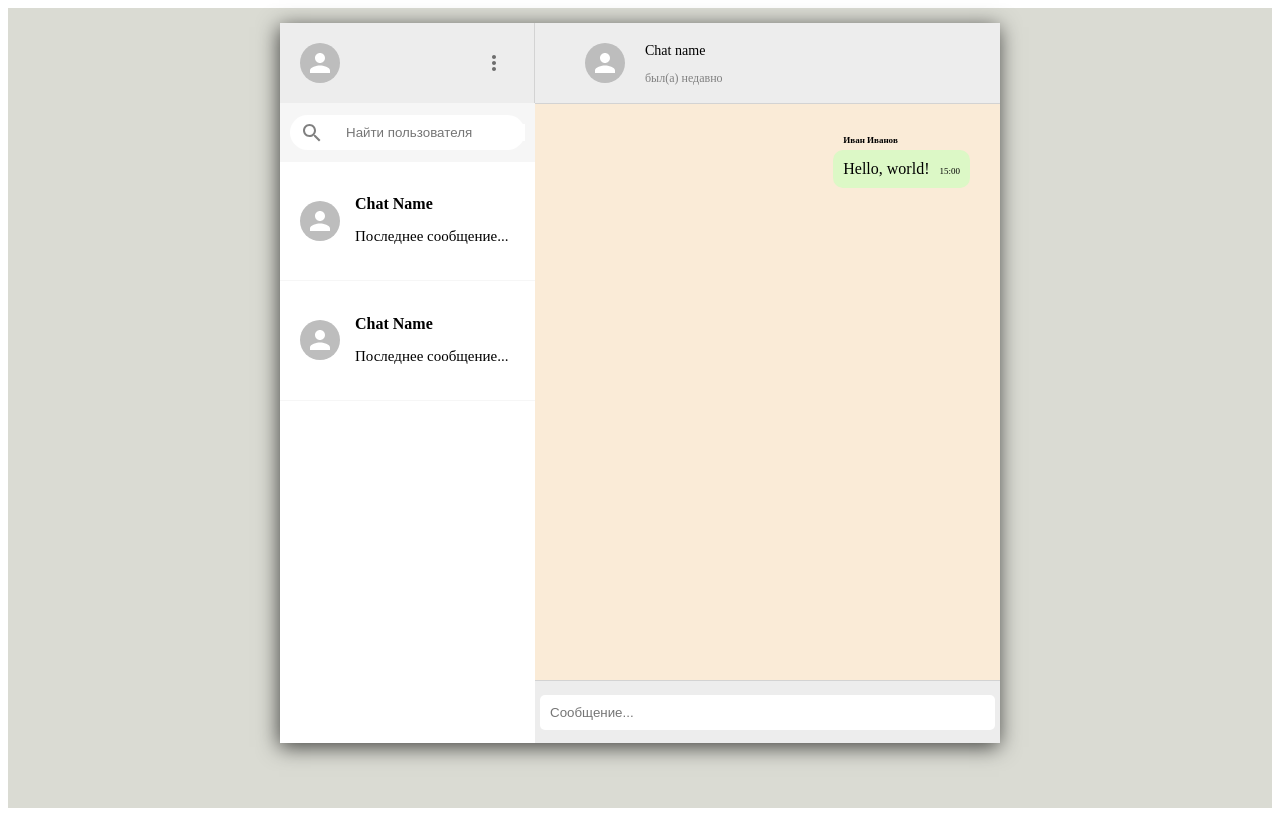
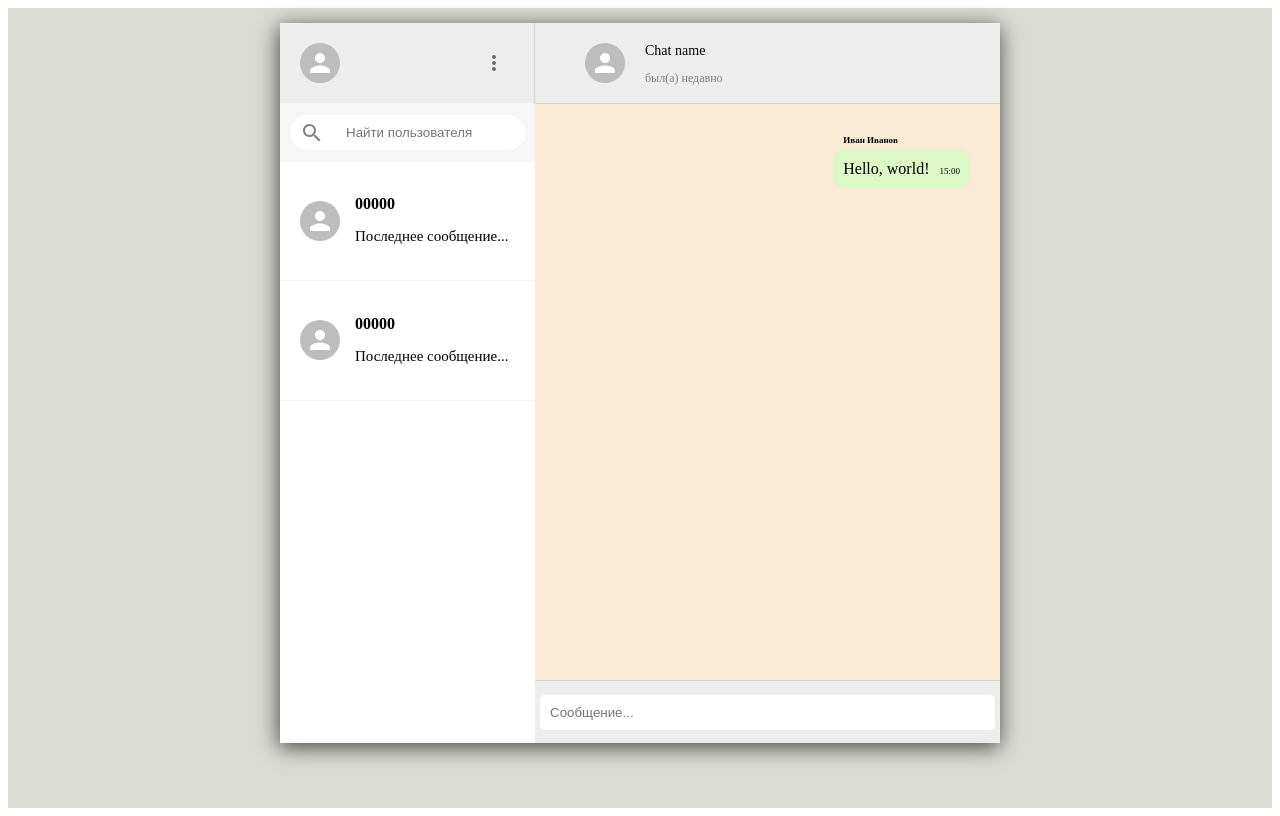
Before and after one commit to GlebLudis/test_task_green_api, a React (Create React App) app: page / in a window 1280 px wide. Built offline with nearby package versions, Linux system fonts and the light colour scheme.

Commit message:
add INIT_STATE and context providers

```diff
--- a/package.json
+++ b/package.json
@@ -11,8 +11,10 @@
     "@testing-library/jest-dom": "^5.16.5",
     "@testing-library/react": "^13.4.0",
     "@testing-library/user-event": "^13.5.0",
+    "axios": "^1.4.0",
     "react": "^18.2.0",
     "react-dom": "^18.2.0",
+    "react-router-dom": "^6.11.1",
     "react-scripts": "5.0.1",
     "web-vitals": "^2.1.4"
   },
--- a/src/App.js
+++ b/src/App.js
@@ -1,16 +1,27 @@
 import React from "react";
 import './App.css';
-import Sidebar from "./components/Sidebar/Sidebar";
-import Chat from "./components/Chat/Chat";
+import { BrowserRouter, Routes, Route } from "react-router-dom";
+import Chatpage from "./pages/chatpage";
+import Loginpage from "./pages/loginpage";
+import AuthContextProvider from "./context/AuthContext";
+import ContactContextProvider from "./context/UsersContext";
+import ChatContextProvider from "./context/ChatContextProvider";
+
 
 function App() {
   return (
-      <div className='app'>
-        <div className="app__body">
-            <Sidebar />
-            <Chat/>
-        </div>
-      </div>
+      <BrowserRouter>
+              <AuthContextProvider>
+                  <ContactContextProvider>
+                      <ChatContextProvider>
+                          <Routes>
+                              <Route exact path="/login" element={<Loginpage />} />
+                              <Route exact path="/" element={<Chatpage />} />
+                          </Routes>
+                      </ChatContextProvider>
+                  </ContactContextProvider>
+              </AuthContextProvider>
+      </BrowserRouter>
   );
 }
 
--- /dev/null
+++ b/src/Data.js
@@ -0,0 +1,2 @@
+export const contactList = [];
+export const messagesList = []
--- a/src/components/SidebarChat/SidebarChat.js
+++ b/src/components/SidebarChat/SidebarChat.js
@@ -2,12 +2,13 @@ import React from "react";
 import "./SidebarChat.css"
 import {Avatar} from "@mui/material";
 
-function SidebarChat() {
+function SidebarChat(props) {
+    const { userData } = props;
     return(
         <div className="sidebarChat">
             <Avatar/>
             <div className="sidebarChat__info">
-                <h2>Chat Name</h2>
+                <h2>00000</h2>
                 <p>Последнее сообщение...</p>
             </div>
         </div>
--- /dev/null
+++ b/src/consts.js
@@ -0,0 +1,5 @@
+export const API = "https://api.green-api.com/waInstance";
+export const METHODS = {
+    GetSettings: "GetSettings",
+    SendMessage: "SendMessage",
+};
--- /dev/null
+++ b/src/context/AuthContext.js
@@ -0,0 +1,78 @@
+import axios from "axios";
+import React, { createContext, useContext, useReducer, useState } from "react";
+import { useNavigate } from "react-router-dom";
+import {METHODS, API} from "../consts";
+
+export const authContext = createContext();
+export const useAuth = () => {
+    return useContext(authContext);
+};
+
+const INIT_STATE = {
+    user: false,
+    userData: {},
+};
+
+const reducer = (state = INIT_STATE, action) => {
+    switch (action.type) {
+        case METHODS.GetSettings:
+            return {
+                ...state,
+                userData: action.payload,
+            };
+        case "user":
+            return {
+                ...state,
+                user: action.payload,
+            };
+        default:
+            return state;
+    }
+};
+
+const AuthContextProvider = ({ children }) => {
+    const [state, dispatch] = useReducer(reducer, INIT_STATE);
+    const [authData, setAuthData] = useState({
+        idInstance: "",
+        apiTokenInstance: "",
+    });
+    const navigate = useNavigate();
+
+    const handleSubmit = (e) => {
+        e.preventDefault();
+        axios
+            .get(
+                API +
+                authData.idInstance +
+                "/" +
+                METHODS.GetSettings +
+                "/" +
+                authData.apiTokenInstance
+            )
+            .then((res) => {
+                dispatch({
+                    type: METHODS.GetSettings,
+                    payload: res.data,
+                });
+                dispatch({
+                    type: "user",
+                    payload: true,
+                });
+                navigate("/");
+            })
+            .catch((error) => {
+                alert("Не найден такой инстанс. Попробуте ещё раз");
+            });
+    };
+
+    const values = {
+        authData,
+        setAuthData,
+        state,
+        handleSubmit,
+    };
+
+    return <authContext.Provider value={values}>{children}</authContext.Provider>;
+};
+
+export default AuthContextProvider;
--- /dev/null
+++ b/src/context/ChatContextProvider.js
@@ -0,0 +1,95 @@
+import axios from "axios";
+import React, { createContext, useContext, useReducer } from "react";
+import { useAuth } from "./AuthContext";
+import { messagesList } from "../Data";
+import {API, METHODS} from "../consts";
+import {useContact} from "./UsersContext";
+
+export const chatContext = createContext();
+export const useChat = () => {
+    return useContext(chatContext);
+};
+
+const INIT_STATE = {
+    message: "",
+    idMessage: "",
+    senderID: 0,
+};
+
+const reducer = (chatState = INIT_STATE, action) => {
+    switch (action.type) {
+        case METHODS.SendMessage:
+            return {
+                ...chatState,
+                message: action.payload,
+            };
+        case "send":
+            return {
+                ...chatState,
+                idMessage: action.payload,
+            };
+        default:
+            return chatState;
+    }
+};
+
+const ChatContextProvider = ({ children }) => {
+    const [chatState, dispatch] = useReducer(reducer, INIT_STATE);
+    const { authData } = useAuth();
+    const { state } = useContact();
+    console.log(chatState);
+
+    const getMessage = () => {
+        axios
+            .get(
+                API +
+                authData.idInstance +
+                "/" +
+                METHODS.ReceiveNotification +
+                "/" +
+                authData.apiTokenInstance
+            )
+            .then((res) => {
+                console.log(res.data.body);
+            });
+    };
+
+    const handleSubmit = (e) => {
+        e.preventDefault();
+        const body = {
+            chatId: state.phoneNumber + "@c.us",
+            message: chatState.message,
+        };
+        console.log(body);
+        axios
+            .post(
+                API +
+                authData.idInstance +
+                "/" +
+                METHODS.SendMessage +
+                "/" +
+                authData.apiTokenInstance,
+                body
+            )
+            .then((res) => {
+                console.log(res.data);
+                dispatch({
+                    type: "send",
+                    payload: res.data.idMessage,
+                });
+                messagesList.push(chatState);
+                console.log(messagesList);
+                // getMessage();
+            })
+            .catch((error) => {
+                alert(
+                    "no whapp"
+                );
+            });
+    };
+    const values = { dispatch, chatState, handleSubmit };
+
+    return <chatContext.Provider value={values}>{children}</chatContext.Provider>;
+};
+
+export default ChatContextProvider;
--- /dev/null
+++ b/src/context/UsersContext.js
@@ -0,0 +1,92 @@
+import axios from "axios";
+import React, { createContext, useContext, useReducer, useState } from "react";
+import { useNavigate } from "react-router-dom";
+import { useAuth } from "./AuthContext";
+import { contactList } from "../Data";
+import {API, METHODS} from "../consts";
+
+export const contactContext = createContext();
+export const useContact = () => {
+    return useContext(contactContext);
+};
+
+const INIT_STATE = {
+    phoneNumber: "",
+    whatsapp: false,
+    name: "",
+    time: new Date().getHours() + ":" + new Date().getMinutes(),
+};
+
+const reducer = (state = INIT_STATE, action) => {
+    switch (action.type) {
+        case METHODS.CheckWhatsapp:
+            return {
+                ...state,
+                phoneNumber: action.payload,
+            };
+        case "add":
+            return {
+                ...state,
+                whatsapp: action.payload,
+            };
+        case "addName":
+            return {
+                ...state,
+                name: action.payload,
+            };
+        default:
+            return state;
+    }
+};
+
+const ContactContextProvider = ({ children }) => {
+    const [state, dispatch] = useReducer(reducer, INIT_STATE);
+    const { authData } = useAuth();
+    const navigate = useNavigate();
+
+    const handleSubmit = (e) => {
+        e.preventDefault();
+        const body = { phoneNumber: state.phoneNumber };
+        axios
+            .post(
+                API +
+                authData.idInstance +
+                "/" +
+                METHODS.CheckWhatsapp +
+                "/" +
+                authData.apiTokenInstance,
+                body
+            )
+            .then((res) => {
+                if (!res.data.Whatsapp) {
+                    alert(
+                        "Не найден такой контакт. Проверьте корректность номера телефона или же его подвяску к WhatsApp"
+                    );
+                } else {
+                    dispatch({
+                        type: "add",
+                        payload: res.data.Whatsapp,
+                    });
+                    contactList.push(state);
+                    alert("Контакт успешно добавлен");
+                }
+            })
+            .catch((error) => {
+                alert(
+                    "Не найден такой контакт. Проверьте корректность номера телефона или же его подвяску к WhatsApp"
+                );
+            });
+    };
+
+    const values = {
+        dispatch,
+        state,
+        handleSubmit,
+    };
+
+    return (
+        <contactContext.Provider value={values}>{children}</contactContext.Provider>
+    );
+};
+
+export default ContactContextProvider;
--- a/src/pages/loginpage.jsx
+++ b/src/pages/loginpage.jsx
@@ -1,42 +1,37 @@
-import React, { useState } from "react";
-import { Button, TextField } from "@mui/material";
-import { auth } from "../firebase";
-import { signInWithEmailAndPassword } from "firebase/auth";
-import { useNavigate, Link } from "react-router-dom";
+import React, {useEffect, useState} from "react";
+import {useNavigate} from "react-router-dom";
+import {useAuth} from "../context/AuthContext";
 
-const Loginpage = () => {
-    const [err, setErr] = useState(false);
+
+const Loginpage = ({ user, setUser }) => {
+    const { authData, setAuthData, handleSubmit, state } = useAuth();
     const navigate = useNavigate();
 
-    const handleSubmit = async (e) => {
+    useEffect(() => {
+        if (state.user) {
+            navigate("/");
+        } else {
+            navigate("/login");
+        }
+    }, []);
+
+    const handleChange = (e) => {
         e.preventDefault();
-        const email = e.target[0].value;
-        const password = e.target[1].value;
-
-        try {
-            await signInWithEmailAndPassword(auth, email, password);
-            navigate("/");
-        } catch (err) {
-            setErr(true);
-        }
+        const { name, value } = e.target;
+        setAuthData(Object.assign(authData, { [name]: value }));
     };
 
     return (
-        <div className="formContainer">
-            <div className="formWrapper">
-                <span className="logo">CHATAPP</span>
-                <form onSubmit={handleSubmit}>
-                    <TextField id="standard-basic" label="E-mail" variant="standard" />
-                    <TextField id="standard-basic" label="Password" variant="standard" />
-                    <Button variant="contained" type="submit">
-                        Login
-                    </Button>
-                    {err && <span>Something went wrong</span>}
+        <div>
+                <form onSubmit={handleSubmit} className="login__form">
+                    <label htmlFor="instance">idInstance</label>
+                    <input id="instance" type="text"
+                           onChange={handleChange}/>
+                    <label htmlFor="token">apiTokenInstance</label>
+                    <input id="token" type="text"
+                           onChange={handleChange}/>
+                    <button type="submit">Войти</button>
                 </form>
-                <p>
-                    You don't have an account? <Link to="/register">Register </Link>
-                </p>
-            </div>
         </div>
     );
 };
```
Also changed, not shown: src/components/Sidebar/Sidebar.js (+31 -1 lines), 1 other file (tests, documents, lock files or other folders).
